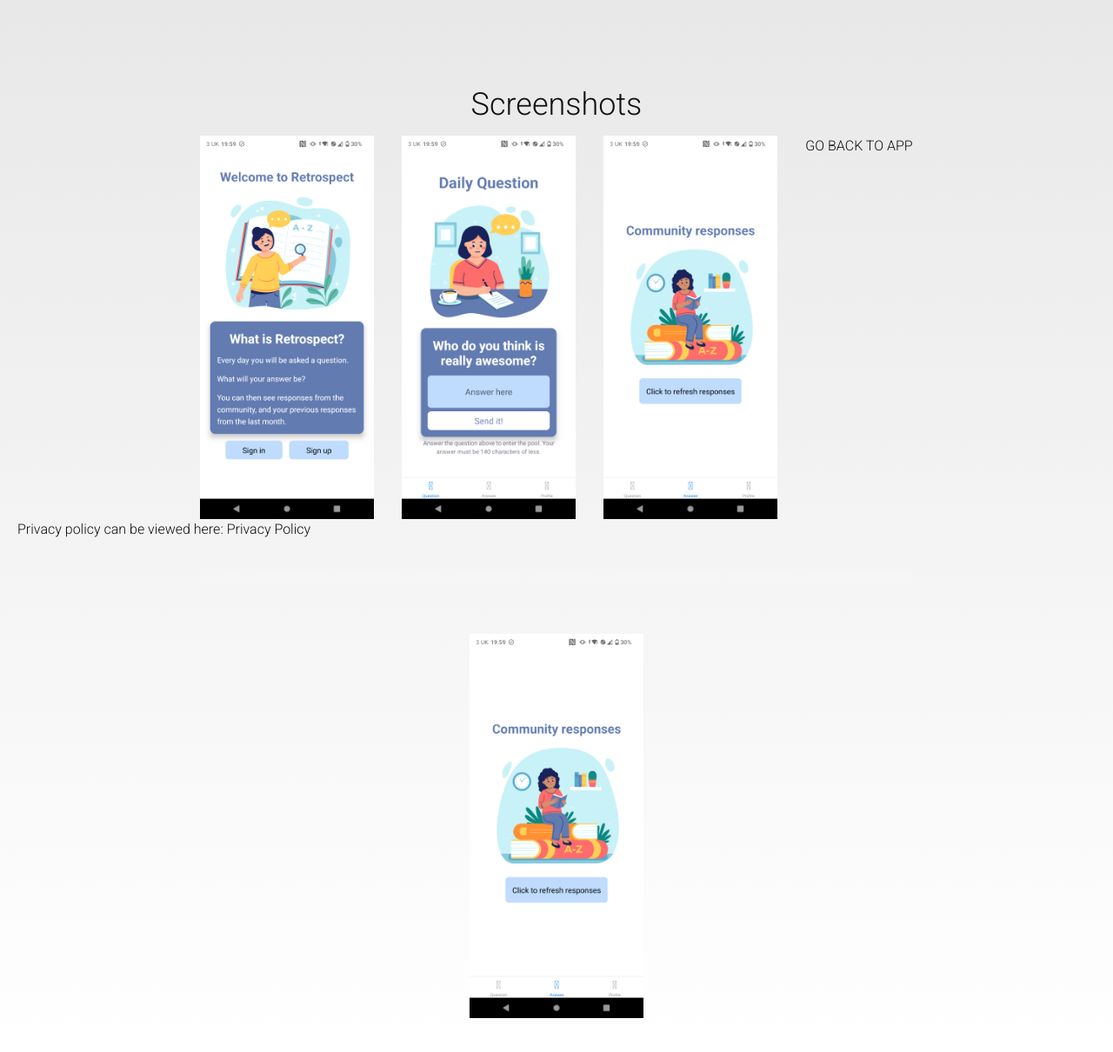
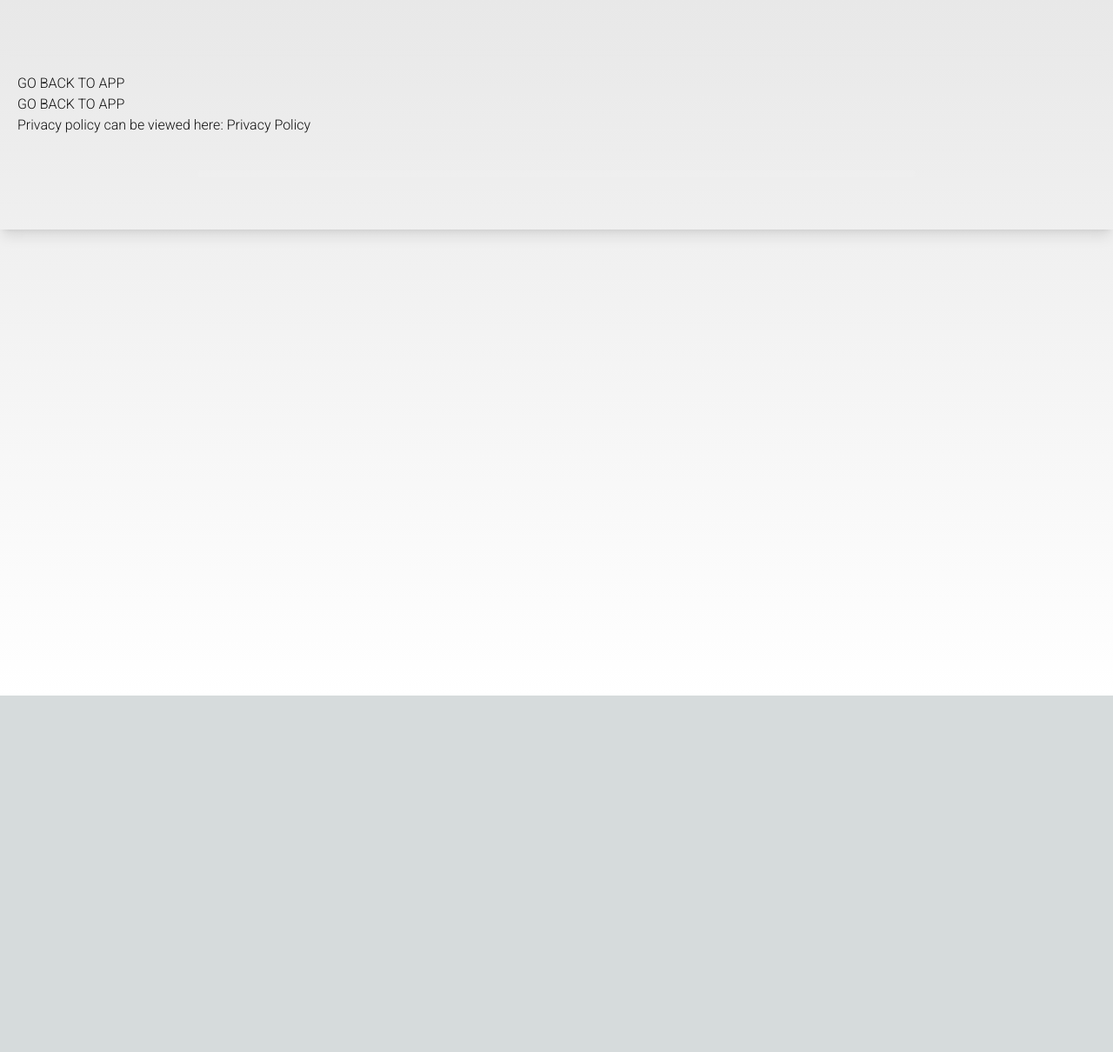
Before and after one commit to nickhumberstone/portfoliowebsite, a Next.js app: page /retrospectloginsplash in a window 1280 px wide. Shown: the whole page at 87% size. After the commit the page ends 800 px from the top, so only its background shows below. Built offline with nearby package versions, Linux system fonts and the light colour scheme.

Commit message:
testing /continue endpoint

```diff
--- a/app/retrospectloginsplash/page.tsx
+++ b/app/retrospectloginsplash/page.tsx
@@ -1,27 +1,24 @@
-import NavBar from "../components/NavBar"
-import Footer from "../components/Footer"
-import Image from "next/image"
+
+
 
 export default function retrospect() {
     return (
         <main className="flex min-h-screen flex-col bg-gradient-to-b from-[#e8e8e8] to-[#ffffff]">
             <div className="mt-16 mx-auto p-5 shadow-lg w-screen text-primary">
+                <a href="com.nickhumberstone.retrospectapp.auth0://dev-questionanswer.uk.auth0.com/android/com.nickhumberstone.retrospectapp/callback">GO BACK TO APP</a>
+                <p></p>
+                <a href="https://dev-questionanswer/continue?state=THE_ORIGINAL_STATE">GO BACK TO APP</a>
+                <p></p>
                 <div className="">
-                    <h2 className="text-4xl text-center m-4">Screenshots</h2>
-                    <div className="flex flex-row gap-8 justify-center">
-                        <Image className="" src="/images/RetroHome.jpeg" width={200} height={400} alt="Retrospect App Daily Question Screenshot" />
-                        <Image className="" src="/images/RetroDailyQuestion.jpeg" width={200} height={400} alt="Retrospect App Daily Question Screenshot" />
-                        <Image className="" src="/images/RetroCommunityAnswers.jpeg" width={200} height={400} alt="Retrospect App Community Responses Screenshot" />
-                        <a href="com.nickhumberstone.retrospectapp.auth0://dev-questionanswer.uk.auth0.com/android/com.nickhumberstone.retrospectapp/callback">GO BACK TO APP</a>
-                    </div>
+
                     <p>Privacy policy can be viewed here: <a href="https://docs.google.com/document/d/1U2mku0lRV51uN04d_WdtlobDEAfrdQFii-b59Z3PYSQ/edit?usp=sharing">Privacy Policy</a></p>
                 </div>
 
                 <div className="w-64 mx-auto my-10 h-2 rounded-lg bg-[#ffffff] opacity-5 lg:w-8/12"></div>
-                <div className="flex flex-1 p-5 gap-4 justify-center items-center">
-                    <Image className="hidden md:block" src="/images/RetroCommunityAnswers.jpeg" width={200} height={400} alt="Retrospect App Community Responses Screenshot" />
 
-                </div>
+
+
+
             </div>
         </main >
     )
```
